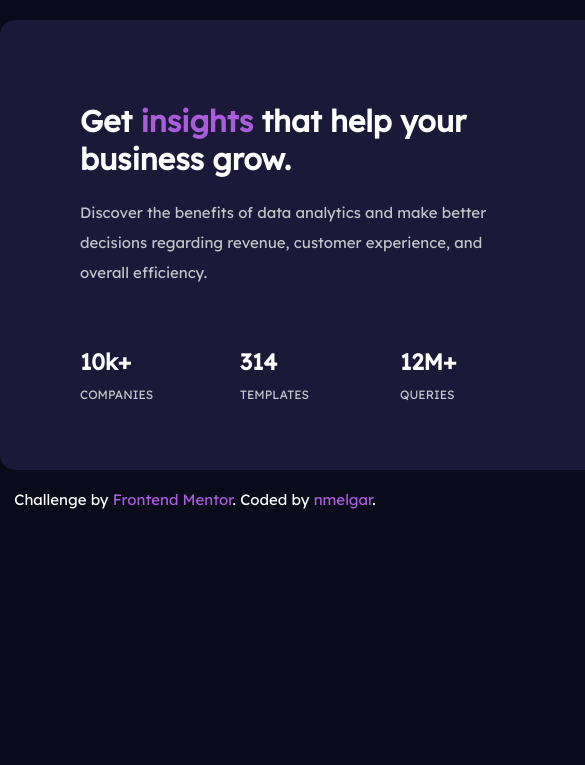
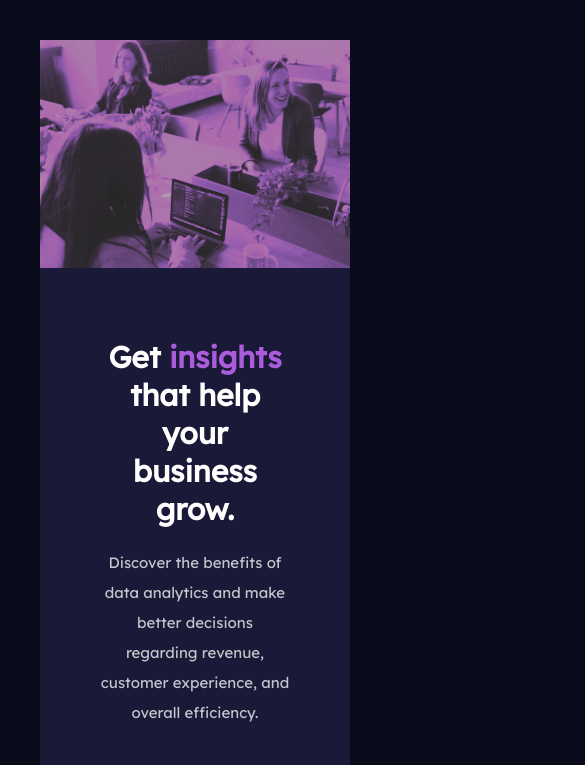
Before and after one commit to nmelgar/stats_preview_card_component, a plain HTML site: page index.html in a window 390 px wide. Shown: the top 765 px of the page, 585 px wide, since content can reach past the window. Drawn offline with Linux system fonts and the light colour scheme.

Commit message:
05-10-19:46--responsivess completed, its not very flexible, but adapts for big and small screens

```diff
--- a/css/styles.css
+++ b/css/styles.css
@@ -51,13 +51,17 @@ body {
 .component-container {
   display: grid;
   grid-template-columns: 50% 50%;
-  width: 1200px;
+  max-width: 1200px;
   margin: 0 auto;
   justify-items: center;
   align-items: center;
   background: var(--dark-desaturated-blue);
   margin-top: 5%;
   border-radius: 15px;
+}
+
+.column-right-mobile{
+  display: none;
 }
 
 .column-left {
@@ -89,18 +93,65 @@ strong {
   color: var(--soft-violet);
 }
 
-.main-image {
+.main-image-large {
   margin-left: 70px;
   border-top-right-radius: 15px;
   border-bottom-right-radius: 15px;
   filter: sepia(13%) saturate(3195%) hue-rotate(235deg) brightness(75%) contrast(70%);
 }
 
+.main-image-mobile {
+  display: none;
+}
+
 .attribution {
   margin-top: 20px;
 }
 
-.attribution a{
+.attribution a {
   color: var(--soft-violet);
   text-decoration: none;
 }
+
+@media screen and (max-width: 799px) {
+  .component-container {
+    display: grid;
+    grid-template-columns: 1fr;
+    /* width: 100%; */
+    margin: 40px;
+    justify-items: center;
+    align-items: center;
+
+  }
+
+  .column-right-mobile{
+    display: block;
+  }
+
+  .column-left {
+    padding: 50px 60px 60px;
+    text-align: center;
+  }
+
+  .main-image-large {
+    display: none;
+  }
+
+  .main-image-mobile {
+    display: block;
+    /* border-top-right-radius: 15px; */
+    /* border-bottom-right-radius: 15px; */
+    filter: sepia(13%) saturate(3195%) hue-rotate(235deg) brightness(75%) contrast(70%);
+    width: 100%;
+  }
+
+  .stats-columns {
+    display: grid;
+    grid-template-columns: 1fr;
+    grid-row-gap: 20px;
+    margin-top: 40px;
+  }
+  .attribution{
+    margin-bottom: 40px;
+  }
+}
--- a/index.html
+++ b/index.html
@@ -16,6 +16,11 @@
 <body>
   <div class="container">
     <div class="component-container">
+      <!--This will show only in small screen, will become the top part image-->
+      <div class="column-right-mobile">
+        <img class="main-image-mobile" src="/images/image-header-mobile.jpg" alt="">
+      </div>
+
       <div class="column-left">
         <h1>Get <strong>insights</strong> that help your business grow.</h1>
 
@@ -41,7 +46,7 @@
       </div>
 
       <div class="column-right">
-        <img class="main-image" src="/images/image-header-desktop.jpg" alt="">
+        <img class="main-image-large" src="/images/image-header-desktop.jpg" alt="">
       </div>
     </div>
     <!--Component Container Ends Here--->
```
